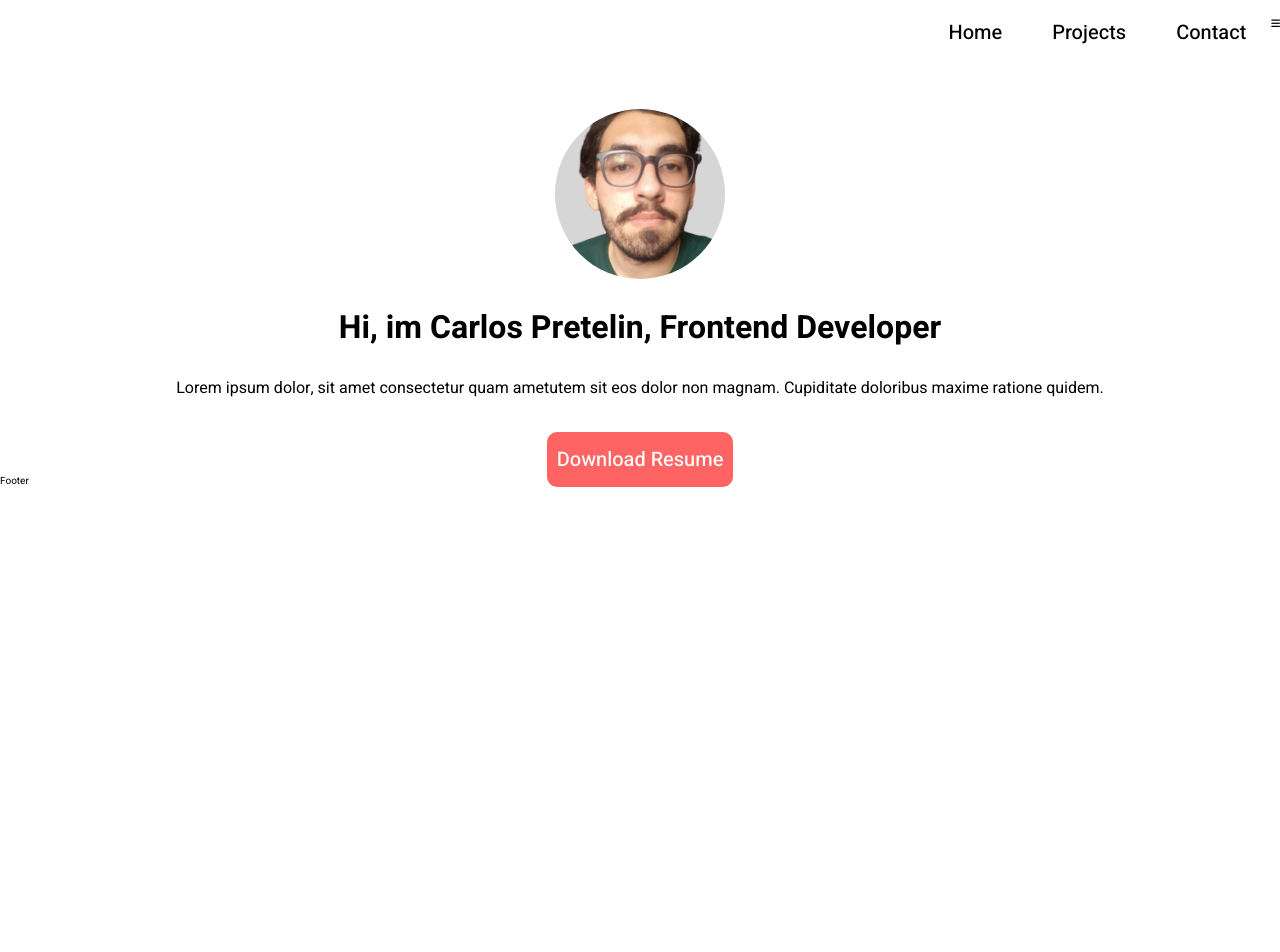
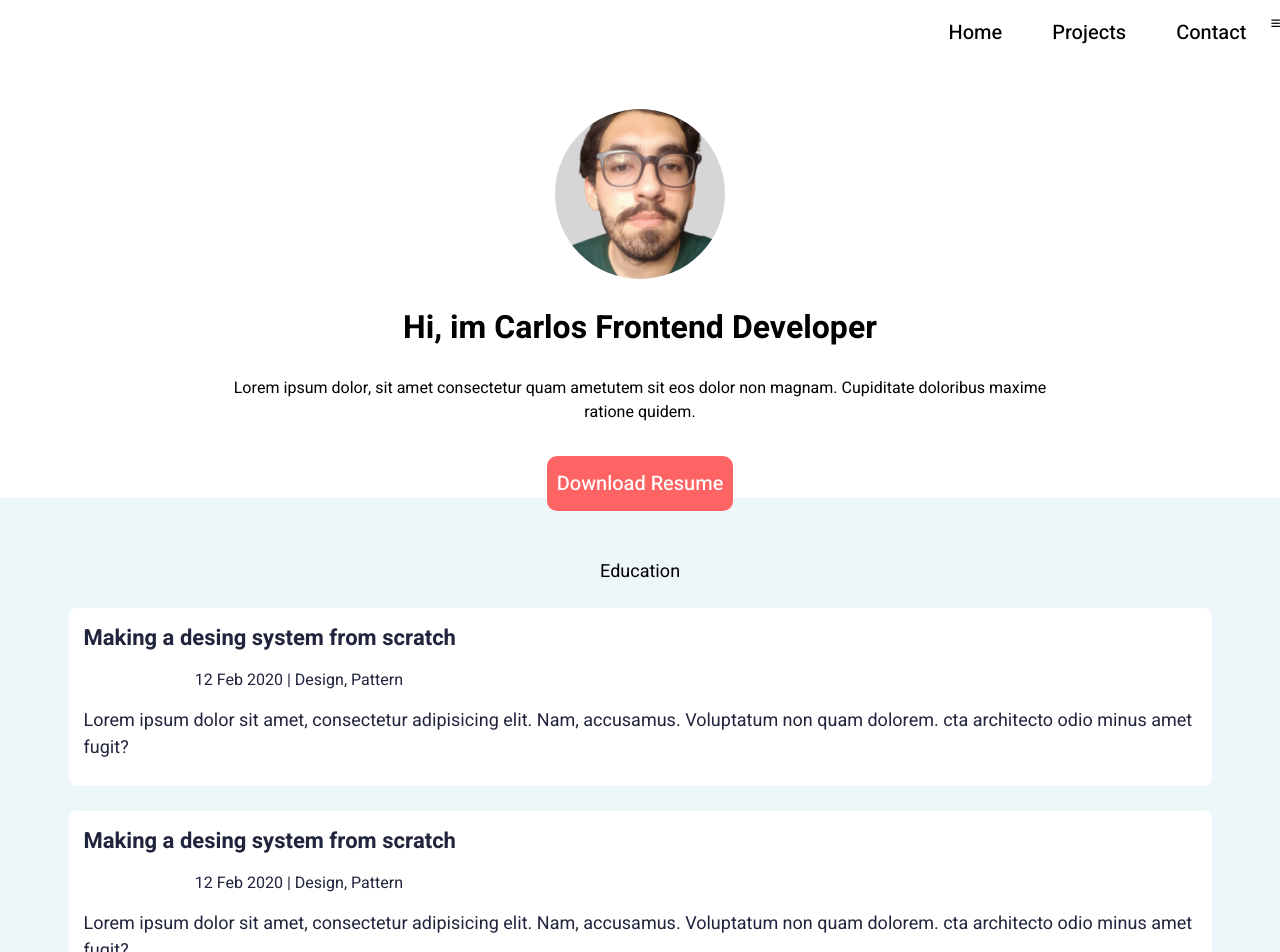
Before and after one commit to Carlos-Pretelin/Portfolio, a React app: page / in a window 1280 px wide. Shown: the top 952 px of the page. Before the commit the page ends 800 px from the top, so only its background shows below. Built offline with nearby package versions, Linux system fonts and the light colour scheme.

Commit message:
Education section added

```diff
--- /dev/null
+++ b/src/components/Education.jsx
@@ -0,0 +1,16 @@
+import React from 'react'
+import ExperienceBox from './ExperienceBox'
+//styles
+import "../styles/Education.scss"
+
+const Education = () => {
+  return (
+    <section className='Education'>
+        <p>Education</p>
+        <ExperienceBox/>
+        <ExperienceBox/>
+    </section>
+  )
+}
+
+export default Education
--- /dev/null
+++ b/src/components/ExperienceBox.jsx
@@ -0,0 +1,15 @@
+import React from 'react'
+import "../styles/ExperienceBox.scss"
+
+const ExperienceBox = () => {
+  return (
+    <div className='ExperienceBox'>
+        <h2>Making a desing system from scratch</h2>
+        <span>12 Feb 2020  |  Design, Pattern</span>
+        <p>Lorem ipsum dolor sit amet, consectetur adipisicing elit. Nam, accusamus.
+            Voluptatum non quam dolorem.  cta architecto odio minus amet fugit?</p>
+    </div>
+  )
+}
+
+export default ExperienceBox
--- a/src/components/Profile.jsx
+++ b/src/components/Profile.jsx
@@ -8,7 +8,7 @@ const Profile = () => {
     <div className='Profile'>
         <img src={ProfilePic} alt="Foto de Carlos Pretelin" />
         <section className='Profile-Details'>
-            <h1>Hi, im Carlos Pretelin, Frontend Developer</h1>
+            <h1>Hi, im Carlos Frontend Developer</h1>
             <p>Lorem ipsum dolor, sit amet consectetur  quam ametutem sit eos dolor non magnam. Cupiditate doloribus maxime ratione quidem.</p>
             <a href="#">Download Resume</a>
         </section>
--- a/src/pages/Home.jsx
+++ b/src/pages/Home.jsx
@@ -1,10 +1,12 @@
 import React from 'react'
 import Profile from "../components/Profile"
+import Education from '../components/Education'
 
 const Home = () => {
   return (
     <div className='Home'>
         <Profile/>
+        <Education/>
     </div>
 
   )
--- /dev/null
+++ b/src/styles/Education.scss
@@ -0,0 +1,13 @@
+
+
+.Education{
+    background-color: #EDF7FA;
+    padding: 60px 5px;
+    display: flex;
+    flex-direction: column;
+}
+.Education p {
+    font-size: 1.8rem;
+    align-self: center;
+    margin-bottom: 10px;
+}
--- /dev/null
+++ b/src/styles/ExperienceBox.scss
@@ -0,0 +1,30 @@
+
+.ExperienceBox{
+
+   background-color: white;
+   width: 90%;
+   margin: 12.5px auto;
+   color: #21243D;
+   padding: 15px;
+   border-radius: 8px;
+
+}
+
+.ExperienceBox h2{
+    font-size: 2.2rem;
+    line-height: 30px;
+
+}
+
+.ExperienceBox span{
+
+    font-size: 1.6rem;
+    margin: 15px 0 15px 10%;
+    display: inline-block;
+
+}
+.ExperienceBox p{
+
+    font-size: 1.6rem;
+
+}
--- a/src/styles/Profile.scss
+++ b/src/styles/Profile.scss
@@ -25,7 +25,9 @@
     font-size: 1.6rem;
     line-height: 2.4rem;
     font-weight: 400;
-    margin-bottom: 45px;
+
+    width: 90%;
+    margin: 0 auto 45px;
 }
 
 .Profile-Details a{
```
